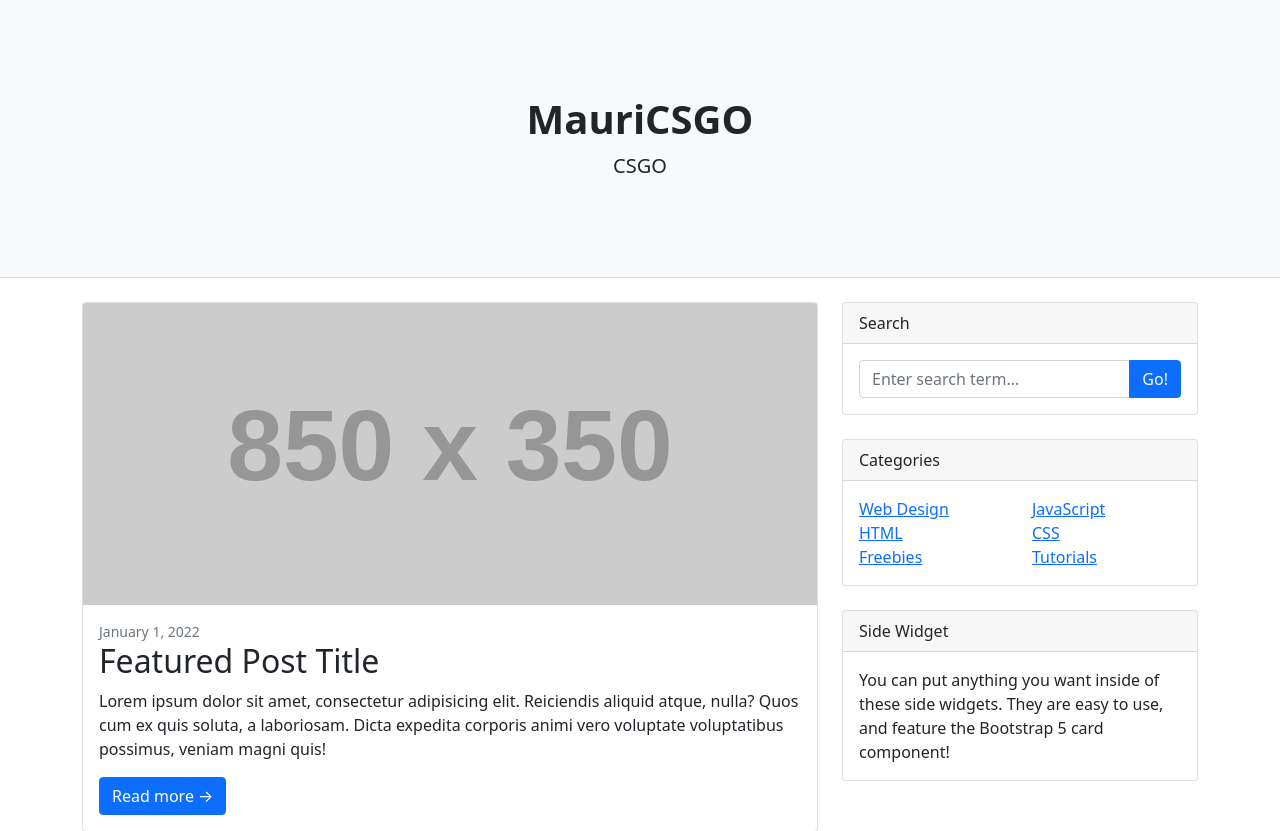
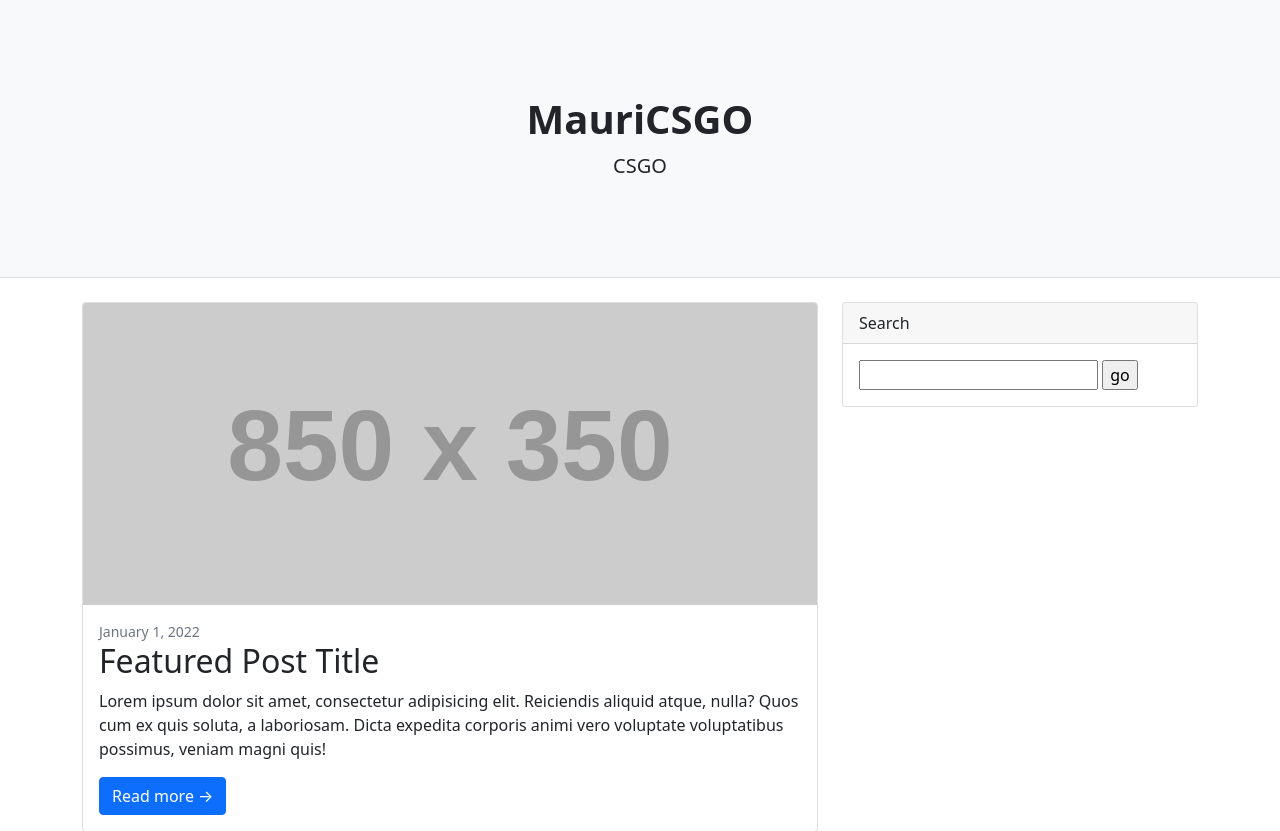
Before and after one commit to Spectrejdt/Proyect-Mauri, a Django app: page /blog/ in a window 1280 px wide. Shown: the part 57-888 px from the top of the page. Run offline with Django 4.2, Linux system fonts and the light colour scheme; data comes from the database, SQL or seed files in the repository; grey boxes labelled with a size stand in for pictures from a placeholder-image service; parts of the project's set-up code (start-up, migrations or seed data) failed here and were passed over; some libraries are stand-ins or nearby versions.

Commit message:
Ultimos cambios antes de merge a main

```diff
--- a/blog/models.py
+++ b/blog/models.py
@@ -6,3 +6,12 @@ class Configuracion(models.Model):
     construido_por = models.CharField(max_length=30)
     titulo_principal=models.CharField(max_length=30, default='', blank=False)
     subtitulo_principal=models.CharField(max_length=30, default='')
+
+class Post (models.Model):
+    title=models.CharField(max_lenght=100)
+    short_content = models.Charfield(max_lenght=255)
+    content=models.TextField(max_length=3000)
+    date_published=models.DateTimeField(auto_now_add=True)
+
+    def __str__(self):
+        return f"id:{self.id}, title:{self.title}"
--- a/blog/templates/blog/index.html
+++ b/blog/templates/blog/index.html
@@ -119,9 +119,11 @@
                     <div class="card mb-4">
                         <div class="card-header">Search</div>
                         <div class="card-body">
-                            <div class="input-group">
-                                <input class="form-control" type="text" placeholder="Enter search term..." aria-label="Enter search term..." aria-describedby="button-search" />
-                                <button class="btn btn-primary" id="button-search" type="button">Go!</button>
+                            <form action="{% url 'search-by-name-post' %}" method="get">
+                                {% csrf_token %}
+                                <input type = "search" name= "post-title">
+                                <input type= "submit" value="go">
+                            </form>
                             </div>
                         </div>
                     </div>
```
